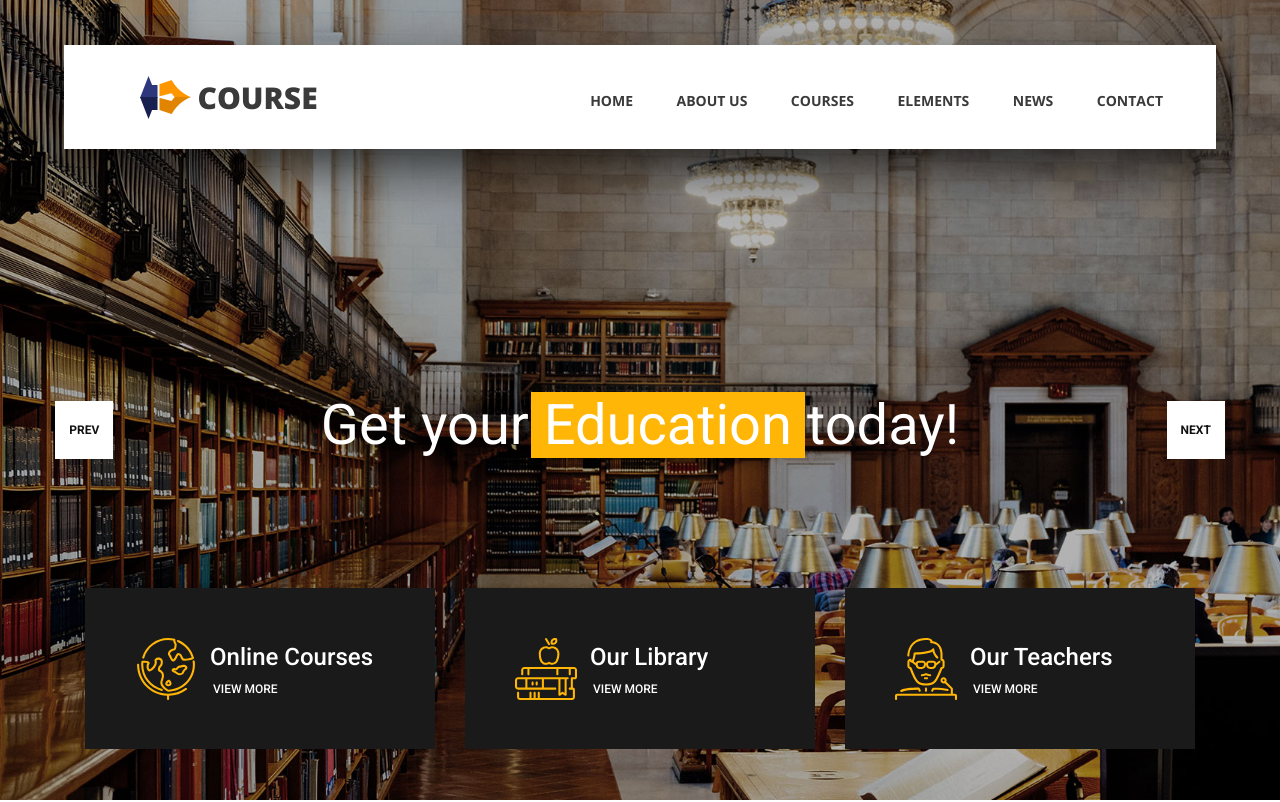
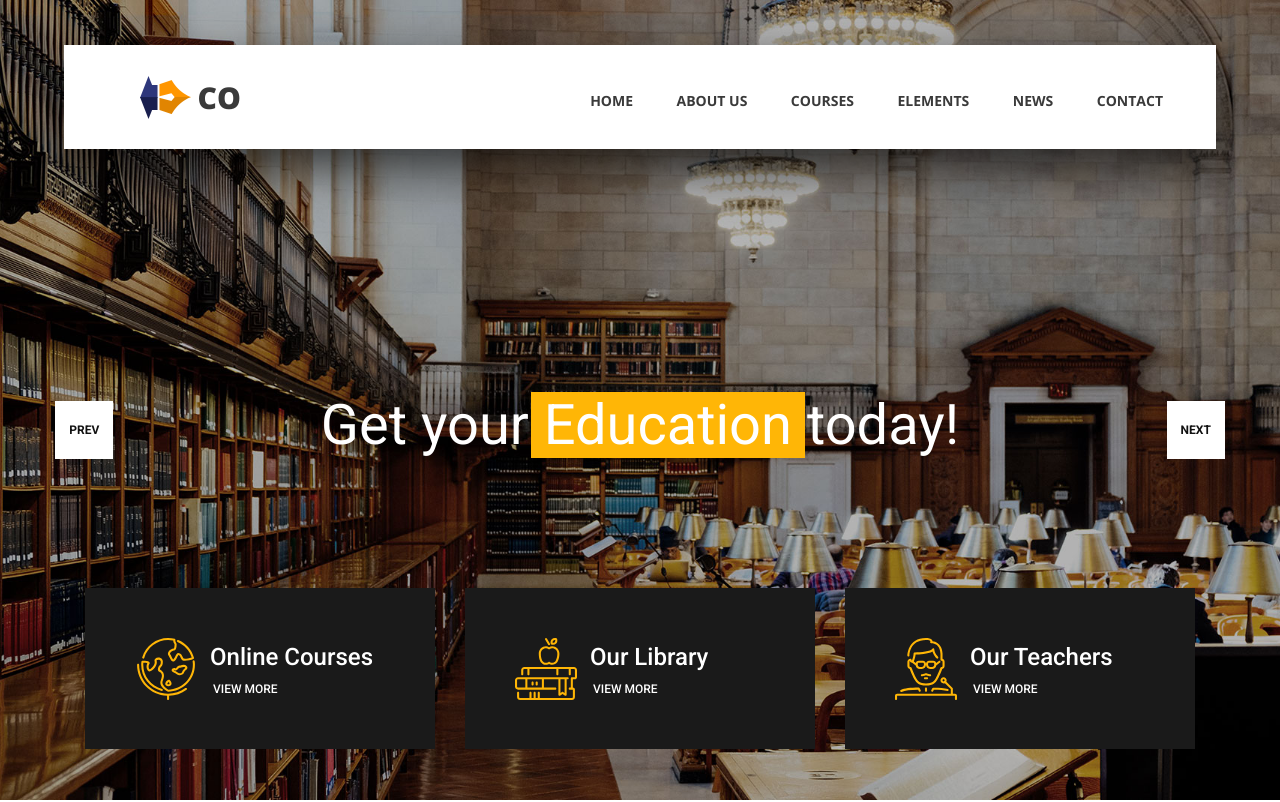
Before and after one commit to Dostonbek1/Toirov.net, a plain HTML site: page index.html in a window 1280 px wide. Shown: the top 802 px of the page. Drawn offline with nearby package versions, Linux system fonts and the light colour scheme.

Commit message:
Update index.html

```diff
--- a/index.html
+++ b/index.html
@@ -26,7 +26,7 @@
 			<div class="logo_container">
 				<div class="logo">
 					<img src="images/logo.png" alt="">
-					<span>course</span>
+					<span>co</span>
 				</div>
 			</div>
 
```
